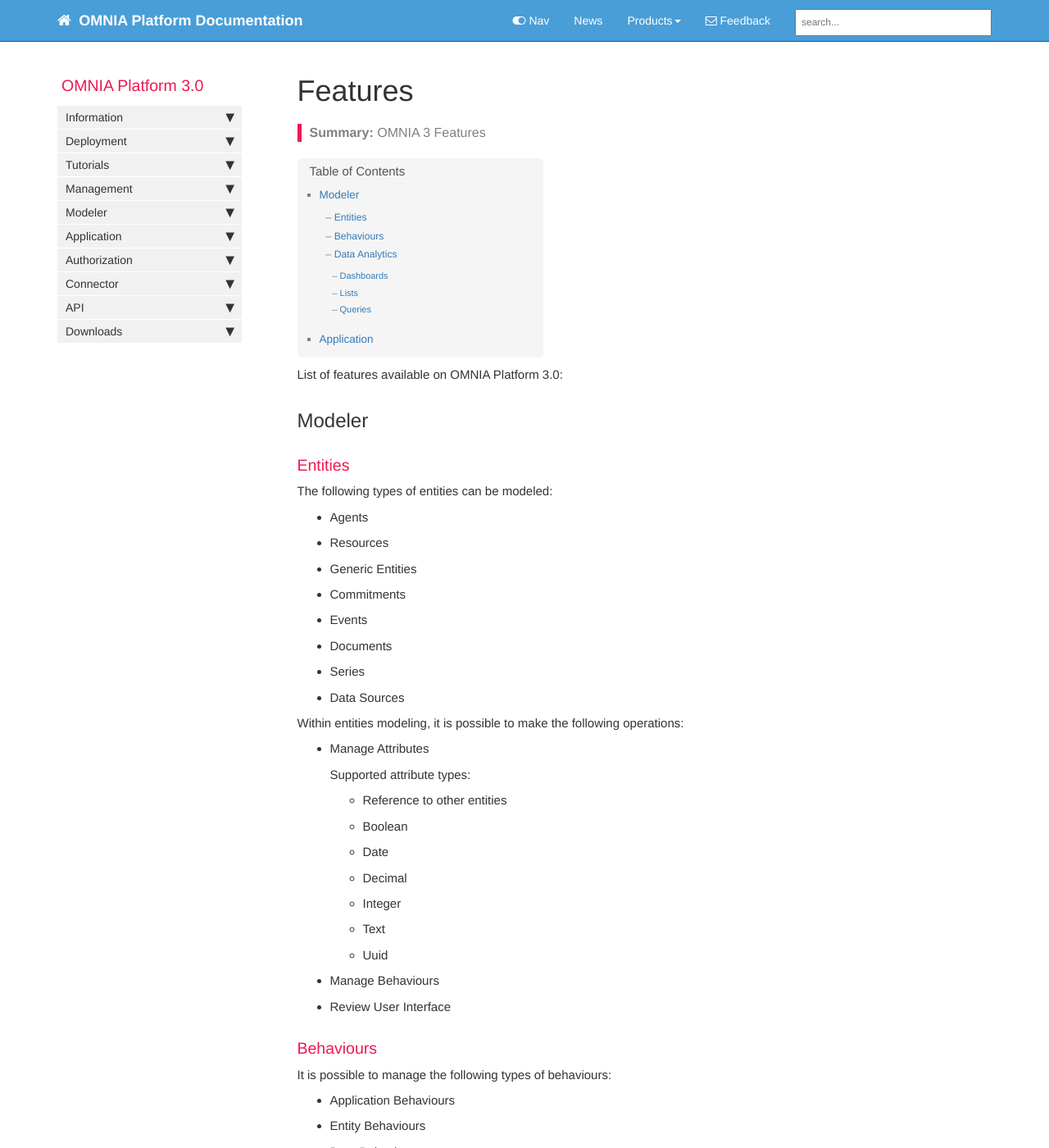
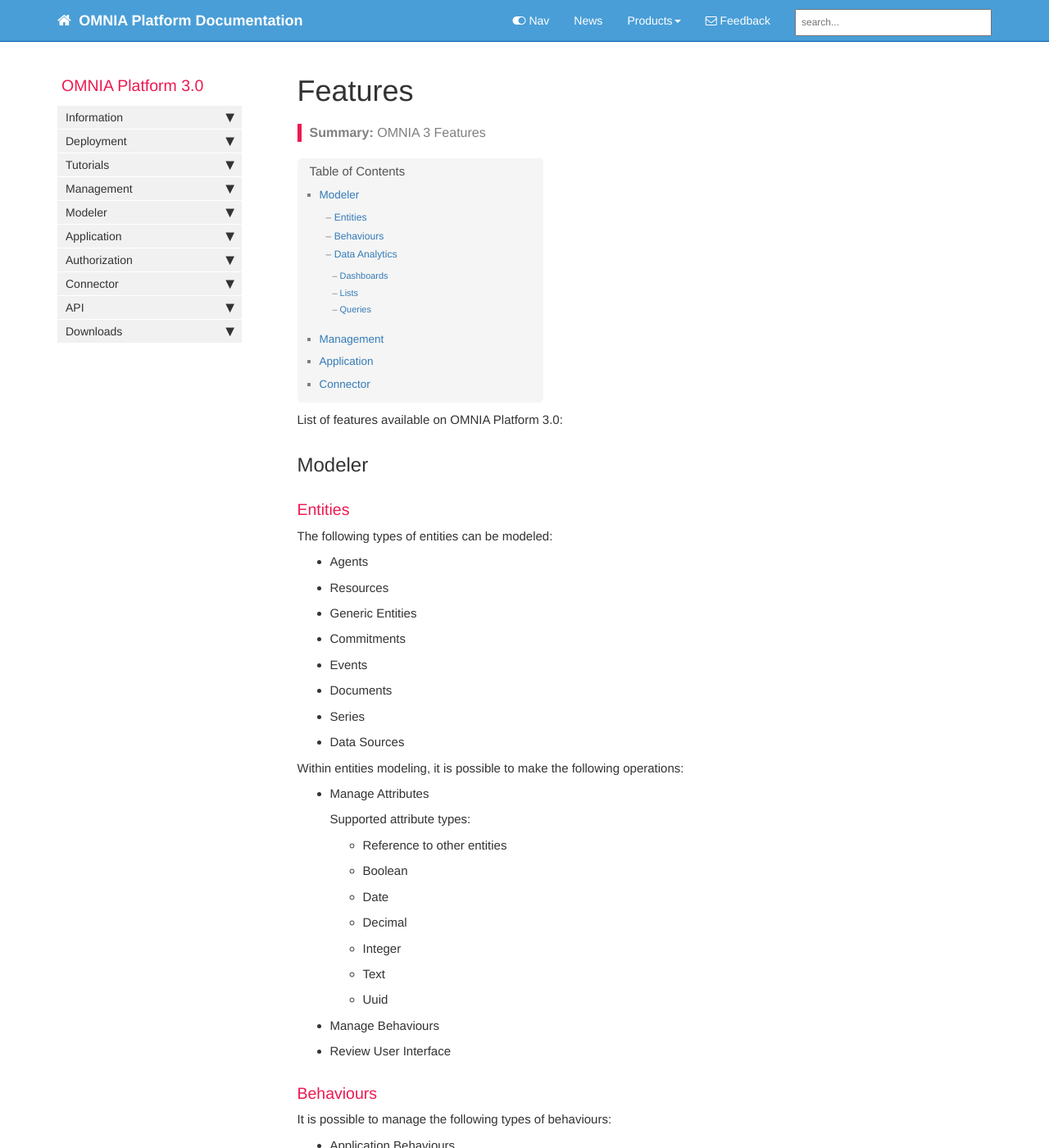
Before and after one commit to daniel8lopes/omnia3, a Jekyll site: the page built from docs/pages/omnia3/Introduction/omnia3_features.md, in a window 1280 px wide and 1400 px high. Shown: the whole window at 82% size. Built offline with Jekyll 4.4.1, drawn with Linux system fonts in a browser that asks for light colours; nearby versions of some CDN libraries; comment, search, counter and statistics services are not loaded.

Commit message:
Update omnia3_features.md

```diff
--- a/docs/pages/omnia3/Introduction/omnia3_features.md
+++ b/docs/pages/omnia3/Introduction/omnia3_features.md
@@ -57,4 +57,8 @@ It is possible to manage the following types of behaviours:
 
 #### Queries
 
+## Management
+
 ## Application
+
+## Connector
```
